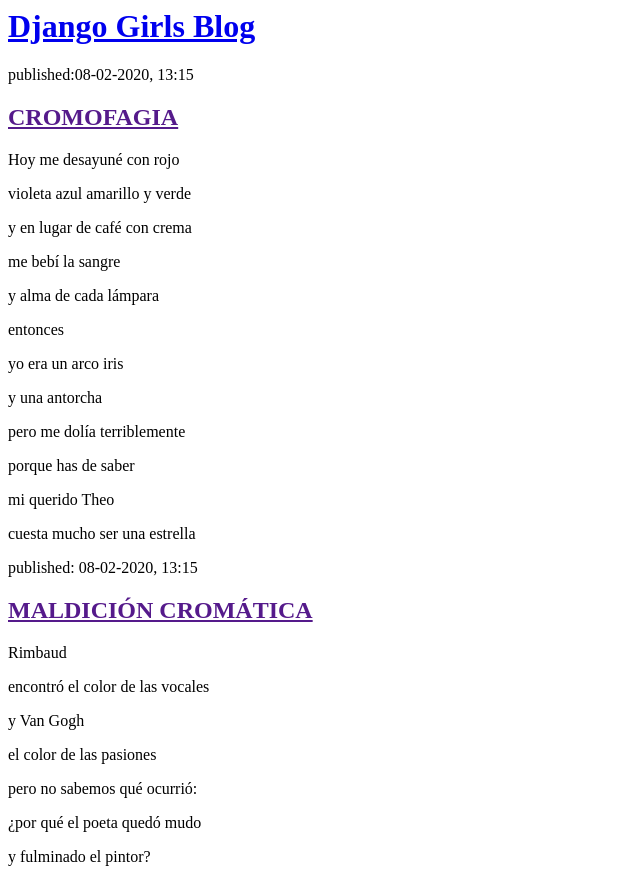
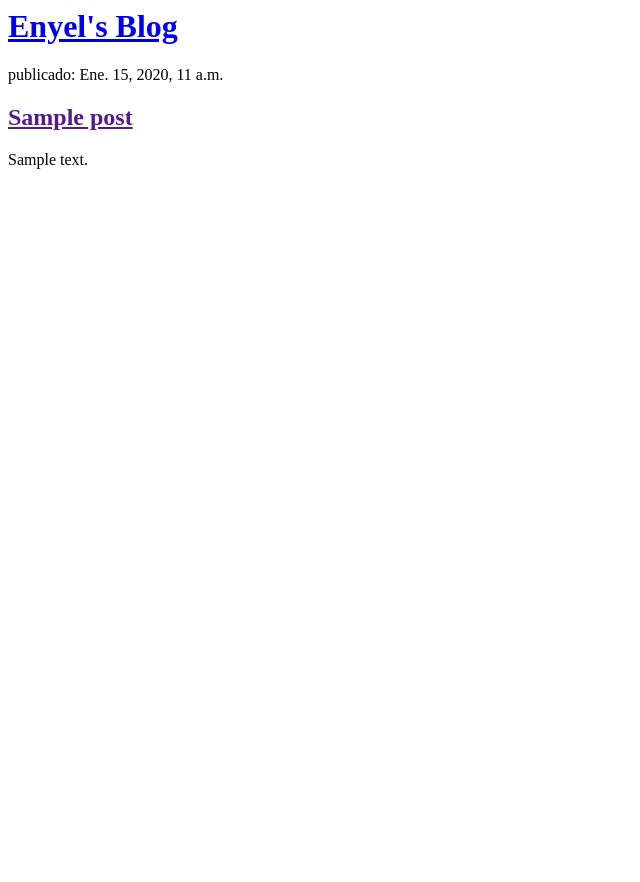
Before and after one commit to enyelkim/my-first-blog, a Django app: page / in a window 1280 px wide. Shown: the whole page, without its empty margins (0-640 px from the left). After the commit the page ends 169 px from the top, so only its background shows below. Run offline with Django 3.2, Linux system fonts and the light colour scheme; tables that the repository leaves empty hold one stand-in row (values such as "Sample post").

Commit message:
Templates modificados para mostrar post desde base de datos.

```diff
--- a/blog/templates/blog/post_list.html
+++ b/blog/templates/blog/post_list.html
@@ -4,36 +4,16 @@
     </head>
     <body>
         <div>
-            <h1><a href="/">Django Girls Blog</a></h1>
+            <h1><a href="/">Enyel's Blog</a></h1>
         </div>
 
-        <div>
-            <p>published:08-02-2020, 13:15</p>
-            <h2><a href="">CROMOFAGIA</a></h2>
-            <p>Hoy me desayuné con rojo</p>
-        </p> violeta azul amarillo y verde </p>
-     </p>  y en lugar de café con crema</p>
-    </p>  me bebí la sangre</p>
-</p> y alma de cada lámpara</p>
-</p> entonces</p>
-</p> yo era un arco iris</p>
-</p> y una antorcha</p>
-            </p> pero me dolía terriblemente</p>
-        </p> porque has de saber</p>
-    </p> mi querido Theo</p>
-</p> cuesta mucho ser una estrella</p>
-        </div>
+        {% for post in posts %}
+            <div>
+                <p> publicado: {{ post.published_date }}</p>
+                <h2><a href="">{{ post.title }}</a></h2>
+                <p>{{ post.text|linebreaksbr }}</p>
+            </div>
+        {% endfor %}
 
-        <div>
-            <p>published: 08-02-2020, 13:15</p>
-            <h2><a href="">MALDICIÓN CROMÁTICA</a></h2>
-            <p>Rimbaud</p>
-        </p>encontró el color de las vocales</p>
-    </p> y Van Gogh</p>
-</p>el color de las pasiones</p>
-</p>pero no sabemos qué ocurrió:</p>
-</p>¿por qué el poeta quedó mudo</p>
-</p>y fulminado el pintor?</p>
-        </div>
     </body>
 </html>
--- a/blog/views.py
+++ b/blog/views.py
@@ -1,3 +1,8 @@
 from django.shortcuts import render
+from django.utils import timezone
+from .models import Post
+
 def post_list(request):
-    return render(request, 'blog/post_list.html', {})
+    posts = Post.objects.filter(published_date__lte=timezone.now()).order_by('published_date')
+    print(posts)
+    return render(request, 'blog/post_list.html', {'posts': posts})
```
